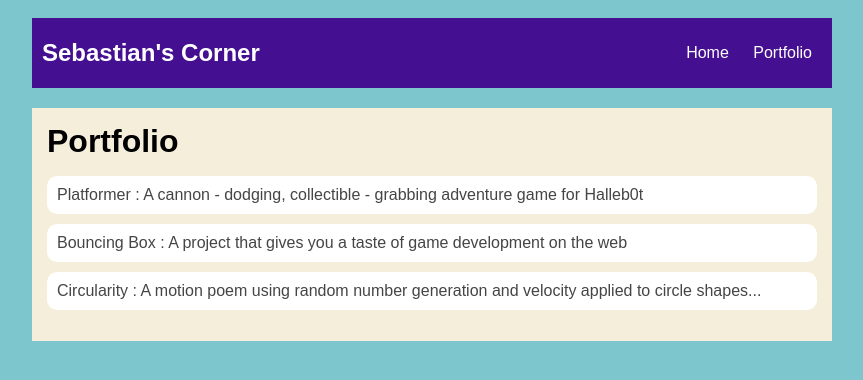
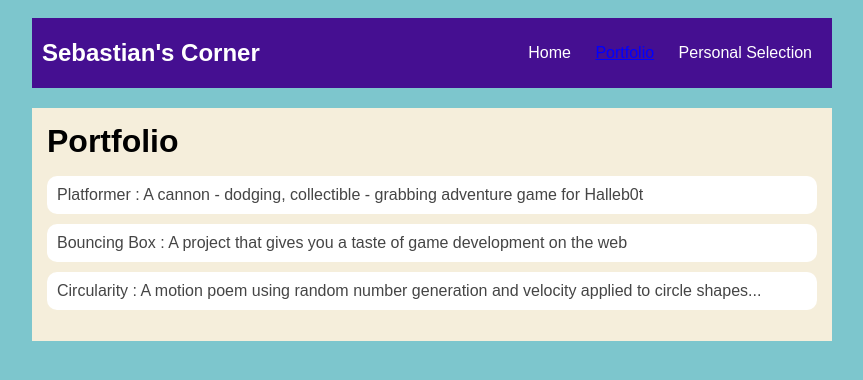
Before and after one commit to remyreeves/remyreeves.github.io, a plain HTML site: page portfolio.html in a window 1280 px wide. Shown: the whole page, without its empty margins (208-1071 px from the left). Drawn offline with Linux system fonts and the light colour scheme.

Commit message:
added link to portfolio nav, added aesthetic to portfolio nav

```diff
--- a/portfolio.html
+++ b/portfolio.html
@@ -14,7 +14,10 @@
                     <a class="nav-a" href="index.html">Home</a>
                 </li>
                 <li class="nav-li">
-                    <a class="nav-a" href="portfolio.html">Portfolio</a>
+                    <a class="nav-a" id="selected" href="portfolio.html">Portfolio</a>
+                </li>
+                <li class="nav-li">
+                    <a class="nav-a" href="personalstuff.html">Personal Selection</a>
                 </li>
             </ul>
         </nav>
```
